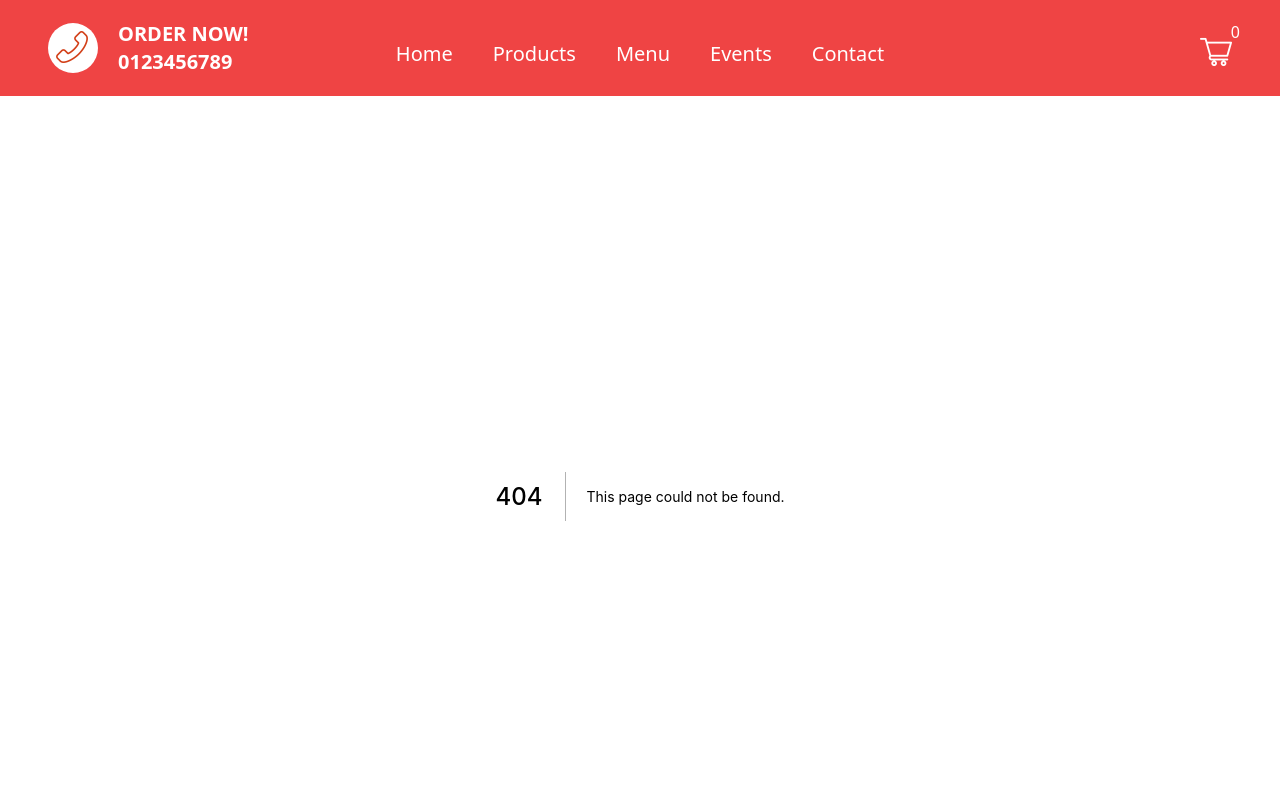
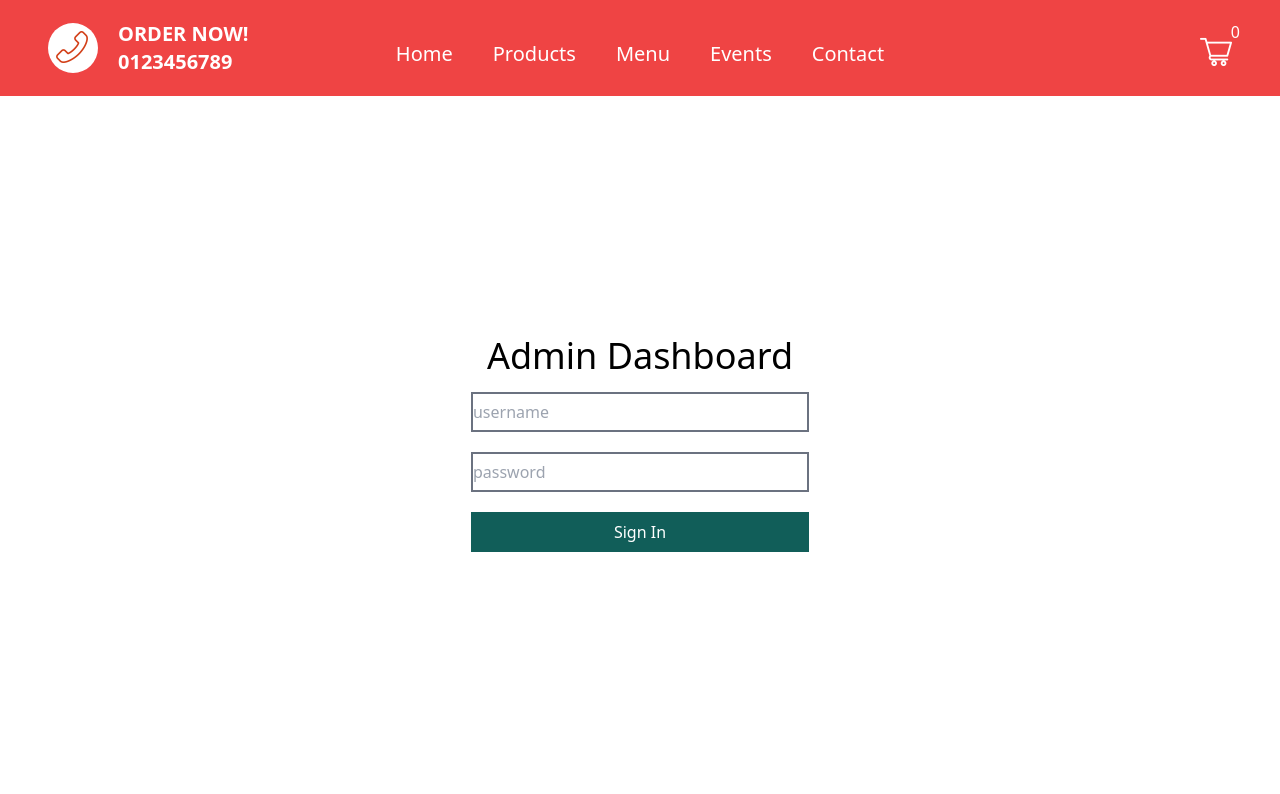
Before and after one commit to irfan378/Food-APP, a Next.js app: page /admin/login in a window 1280 px wide. Before the commit this address had no page. Shown: the top 794 px of the page. Built offline with nearby package versions, Linux system fonts and the light colour scheme.

Commit message:
auth for admin panel

```diff
--- /dev/null
+++ b/component/AddButton.tsx
@@ -0,0 +1,11 @@
+import React from 'react'
+
+const AddButton = () => {
+  return (
+    <div className='main'>
+      Add New Pizza
+    </div>
+  )
+}
+
+export default AddButton
--- a/package.json
+++ b/package.json
@@ -24,7 +24,7 @@
   },
   "devDependencies": {
     "@types/cookie": "^0.5.1",
-    "@types/node": "18.0.0",
+    "@types/node": "^18.0.0",
     "@types/react": "18.0.14",
     "@types/react-dom": "18.0.5",
     "autoprefixer": "^10.4.7",
--- a/pages/admin/index.tsx
+++ b/pages/admin/index.tsx
@@ -113,7 +113,16 @@ const index = ({ products, orders }: any) => {
     </div>
   );
 };
-export const getServerSideProps: GetServerSideProps = async () => {
+export const getServerSideProps: GetServerSideProps = async (ctx) => {
+  const myCookie = ctx.req?.cookies || "";
+  if (myCookie.token !== process.env.TOKEN) {
+    return {
+      redirect: {
+        destination: "/admin/login",
+        permanent: false,
+      },
+    };
+  }
   const productRes = await axios.get("http://localhost:3000/api/product");
   const orderRes = await axios.get("http://localhost:3000/api/orders");
   return {
--- /dev/null
+++ b/pages/admin/login.tsx
@@ -0,0 +1,47 @@
+import axios from "axios";
+import { useRouter } from "next/router";
+import React, { useState } from "react";
+
+const login = () => {
+  const [username, setUsername] = useState(null);
+  const [password, setPassword] = useState(null);
+  const [error, setError] = useState<boolean>(false);
+  const router = useRouter();
+  const handleClick = async () => {
+    try {
+      await axios.post("http://localhost:3000/api/login", {
+        username,
+        password,
+      });
+      router.push("/admin");
+    } catch (err) {
+      setError(true);
+    }
+  };
+  return (
+    <div className="containers h-[calc(100vh-100px)] flex items-center justify-center">
+      <div className="wrapper flex flex-col">
+        <h1 className="text-4xl my-4 mx-4">Admin Dashboard</h1>
+        <input
+          placeholder="username"
+          className="inputs h-10 mb-5 px-0 py-3 border-2 border-gray-500"
+          onChange={(e: any) => setUsername(e.target.value)}
+        />
+        <input
+          placeholder="password"
+          className="inputs h-10 mb-5 px-0 py-3 border-2 border-gray-500"
+          onChange={(e: any) => setPassword(e.target.value)}
+        />
+        <button
+          onClick={handleClick}
+          className="buttons h-10 mb-5 text-white bg-teal-800 cursor-pointer font-semiboldu"
+        >
+          Sign In
+        </button>
+        {error&&<span className="error text-sm text-[red] ">Wrong Credentials!</span>}
+      </div>
+    </div>
+  );
+};
+
+export default login;
--- a/pages/api/login.ts
+++ b/pages/api/login.ts
@@ -1,28 +1,31 @@
 import type { NextApiRequest, NextApiResponse } from "next";
-import cookie from "cookie";
+import cookie from "cookie"
 
 type Data = {
   name: string;
 };
 
 export default async (req: NextApiRequest, res: NextApiResponse<Data>) => {
-  if (req.method == "POST") {
+  if (req.method === "POST") {
     const { username, password } = req.body;
-
-
-
+    const token: any = process.env.TOKEN;
     if (
-      username === process.env.USERNAME &&
-      password === process.env.PASSWORD
+      username === process.env.ADMIN_USERNAME &&
+      password === process.env.ADMIN_PASSWORD
     ) {
       res.setHeader(
-            "Set-Cookie",
-            cookie.serialize("token",process.env.TOKEN,{
+        "Set-Cookie",cookie.serialize("token",token,{
           maxAge:60*60,
           sameSite:"strict",
           path:"/"
         })
       )
+      const message:any="Successfull"
+      res.status(200).json(message)
+
+    } else {
+      const mess: any = "Wrong credentials";
+      res.status(400).json(mess);
     }
   }
 };
--- a/pages/index.tsx
+++ b/pages/index.tsx
@@ -1,18 +1,20 @@
-import type {
-  GetServerSideProps,
-
-} from "next";
+import type { GetServerSideProps } from "next";
 import Head from "next/head";
 import Featured from "../component/Featured";
 import ProductList from "../component/ProductList";
 import styles from "../styles/Home.module.css";
 import axios from "axios";
 import { ProductLists } from "../typings";
+import { useState } from "react";
 
-
-const Home = ({pizzaList}:{
-  pizzaList:ProductLists[]
+const Home = ({
+  pizzaList,
+  admin,
+}: {
+  pizzaList: ProductLists[];
+  admin: boolean;
 }) => {
+  const [close, setClose] = useState<boolean>(true);
   return (
     <div className={styles.container}>
       <Head>
@@ -21,16 +23,23 @@ const Home = ({pizzaList}:{
         <link rel="icon" href="/favicon.ico" />
       </Head>
       <Featured />
+      {admin && <span>Hello</span>}
       <ProductList pizzaList={pizzaList} />
     </div>
   );
 };
-export const getServerSideProps: GetServerSideProps = async (context) => {
+export const getServerSideProps: GetServerSideProps = async (ctx) => {
+  const myCookie = ctx.req?.cookies || "";
+  let admin = false;
+  if (myCookie.token === process.env.TOKEN) {
+    admin = true;
+  }
   const res = await axios.get("http://localhost:3000/api/product");
 
   return {
     props: {
-     pizzaList:res.data
+      pizzaList: res.data,
+      admin,
     },
   };
 };
--- a/tsconfig.json
+++ b/tsconfig.json
@@ -21,6 +21,6 @@
     "@types/react-redux": "^7.1.24",
 
   },
-  "include": ["next-env.d.ts", "redux/**/*.tsx","**/*.ts", "**/*.tsx", "postcss.config.js"],
+  "include": ["next-env.d.ts", "redux/**/*.tsx","**/*.ts", "**/*.tsx", "postcss.config.js", "pages/api/login.js"],
   "exclude": ["node_modules"]
 }
```
Also changed, not shown: typings.d.ts (line endings or trailing spaces), 1 other file (tests, documents, lock files or other folders). Lines whose indentation alone changed are shown as unchanged.
